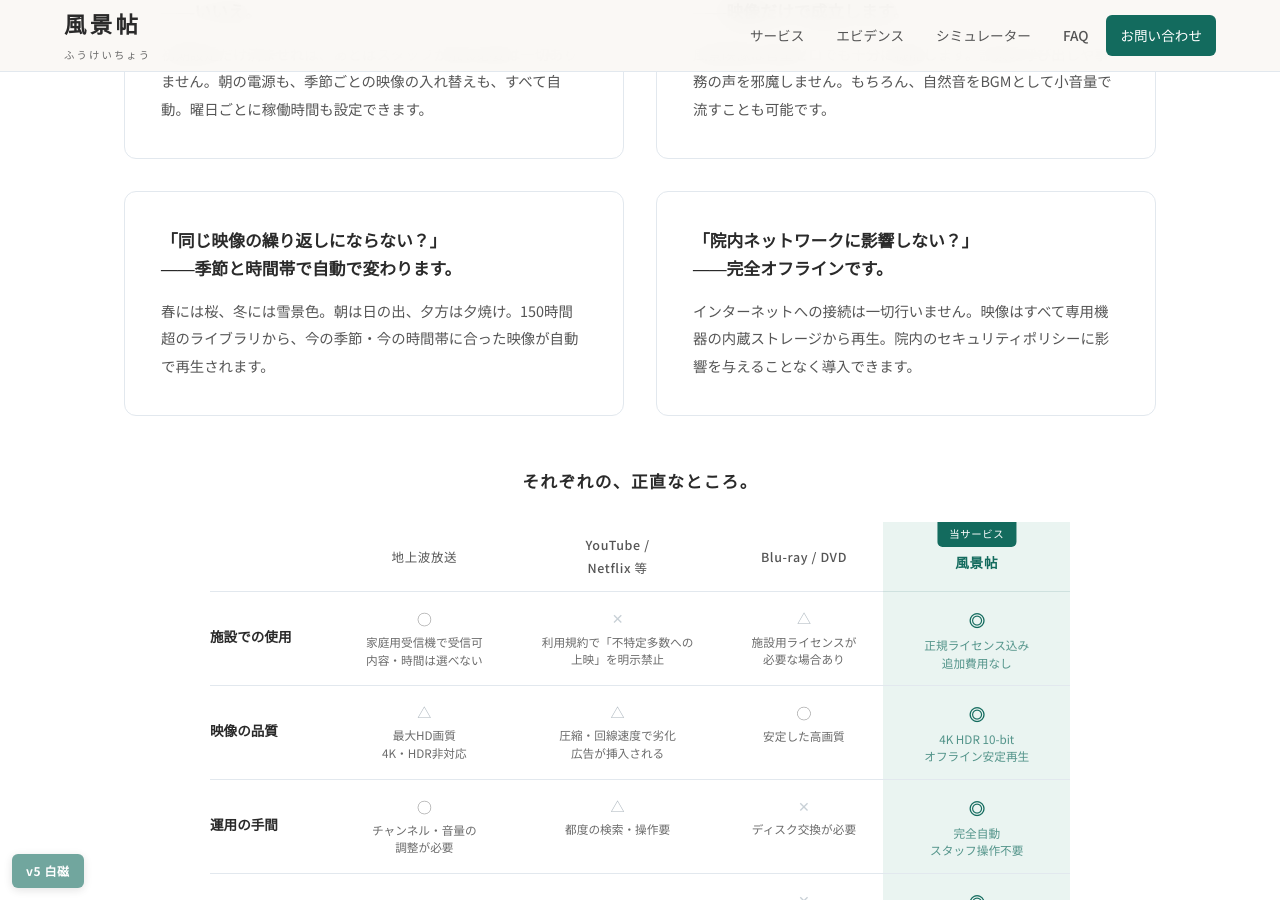
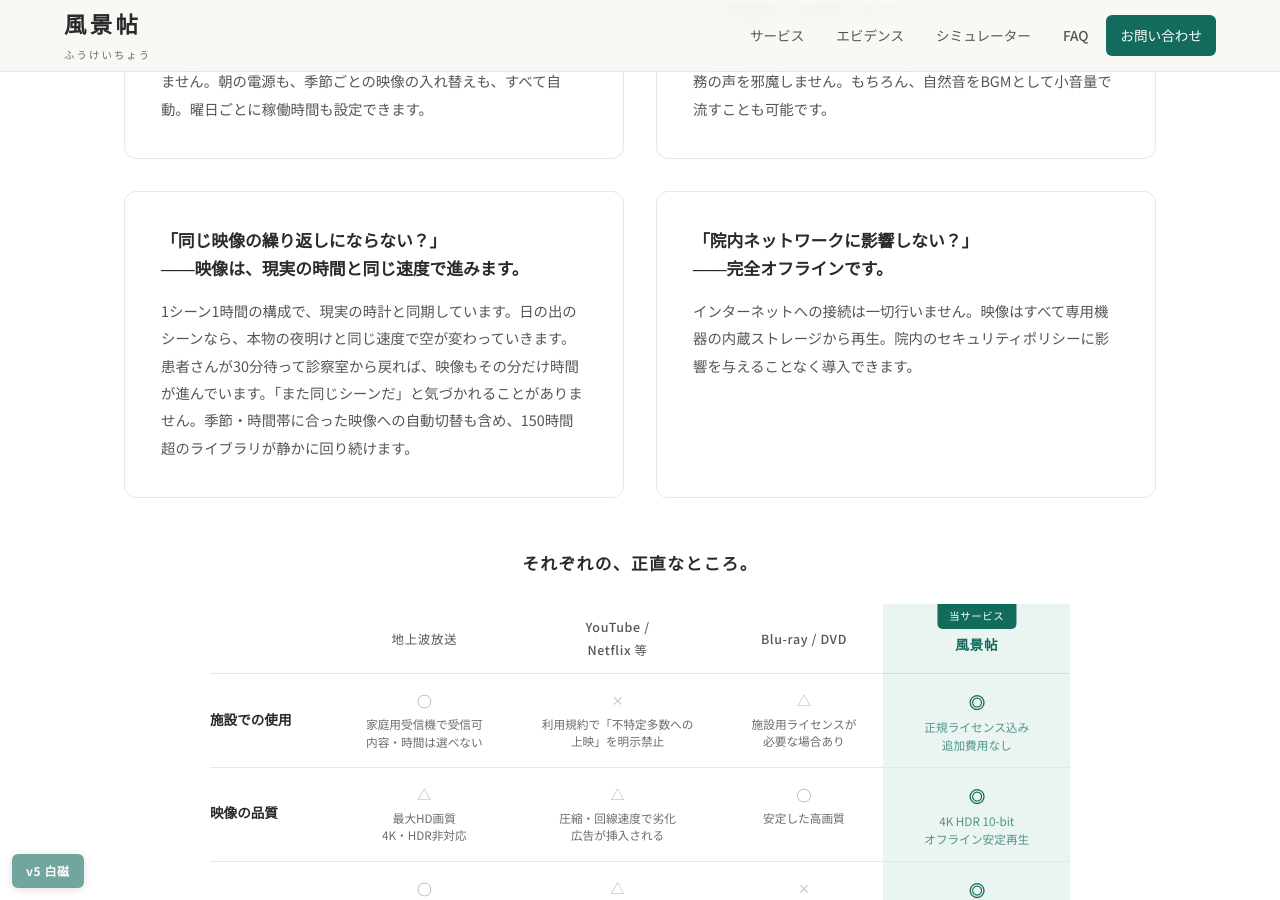
Before and after one commit to dr836gnypeq-ctrl/fukeichou-site, a Jekyll site: the page built from index.html, in a window 1280 px wide and 900 px high, scrolled down 2050 px. Built offline with Jekyll 4.4.1, drawn with Linux system fonts in a browser that asks for light colours; some of the changed text lies outside the part shown.

Commit message:
Add real-time sync copy to feature QA and evidence card

```diff
--- a/index.html
+++ b/index.html
@@ -80,8 +80,8 @@ description: クリニック・介護施設向け 4K実写風景映像のサブ
 </div>
 
 <div class="feature-card reveal reveal-d3">
-<p class="feature-q">「同じ映像の繰り返しにならない？」<br>——季節と時間帯で自動で変わります。</p>
-<p class="feature-a">春には桜、冬には雪景色。朝は日の出、夕方は夕焼け。150時間超のライブラリから、今の季節・今の時間帯に合った映像が自動で再生されます。</p>
+<p class="feature-q">「同じ映像の繰り返しにならない？」<br>——映像は、現実の時間と同じ速度で進みます。</p>
+<p class="feature-a">1シーン1時間の構成で、現実の時計と同期しています。日の出のシーンなら、本物の夜明けと同じ速度で空が変わっていきます。患者さんが30分待って診察室から戻れば、映像もその分だけ時間が進んでいます。「また同じシーンだ」と気づかれることがありません。季節・時間帯に合った映像への自動切替も含め、150時間超のライブラリが静かに回り続けます。</p>
 </div>
 
 <div class="feature-card reveal reveal-d4">
@@ -222,6 +222,11 @@ description: クリニック・介護施設向け 4K実写風景映像のサブ
 <h3>高齢者の記憶を呼び起こす</h3>
 <p>季節の風景は、介護現場で活用される回想法のきっかけになります。桜を見て故郷を語り、秋祭りの映像で昔話が始まる——映像が会話を生みます。</p>
 </div>
+<div class="evidence-card reveal reveal-d4">
+<div class="evidence-stat">時間同期</div>
+<h3>映像の時間は、現実と同じ速度で進む</h3>
+<p>1シーン1時間の構成で、現実の時計と同期して進みます。30分待って戻れば映像も30分進んでいます。ループ感がなく、「また同じ映像だ」と気づかれません。</p>
+</div>
 </div>
 <div class="evidence-source">
 <p><a href="{{ '/evidence' | relative_url }}">研究の全容と論文リストはこちら →</a></p>
```
